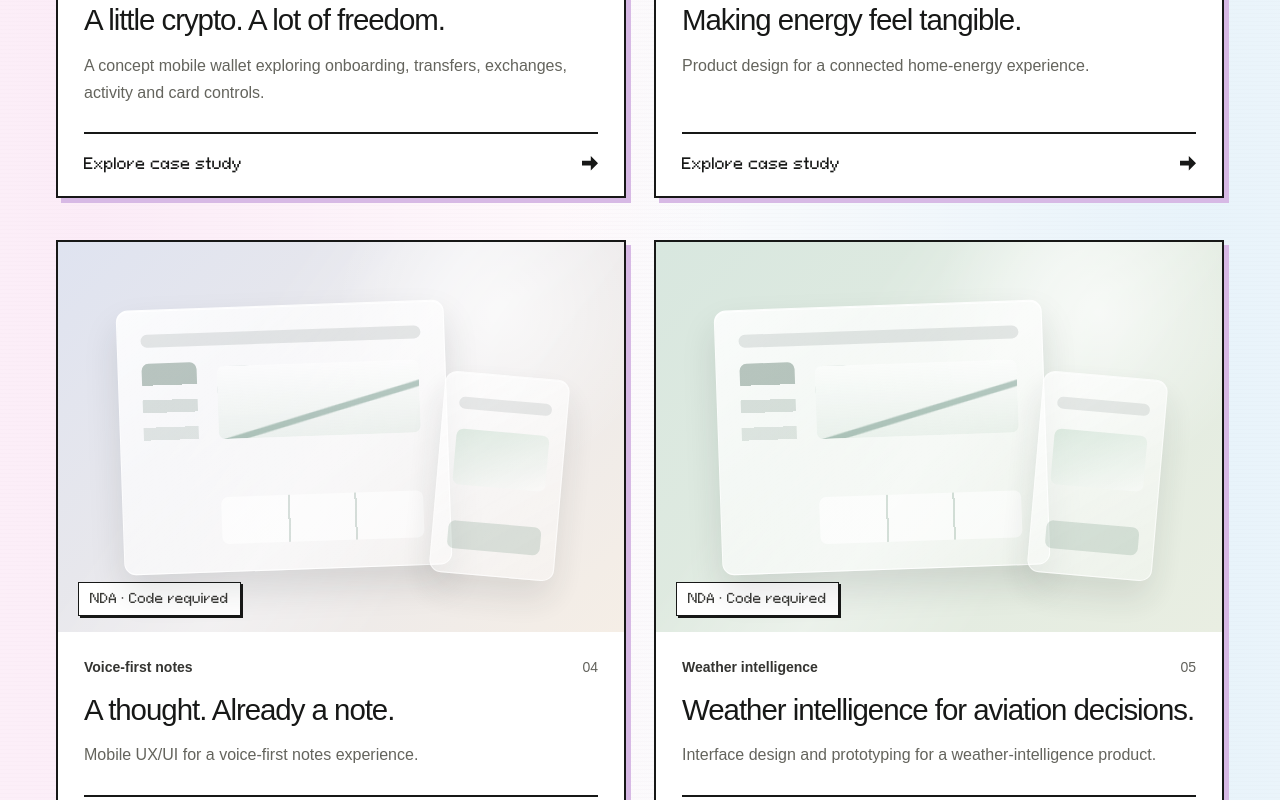
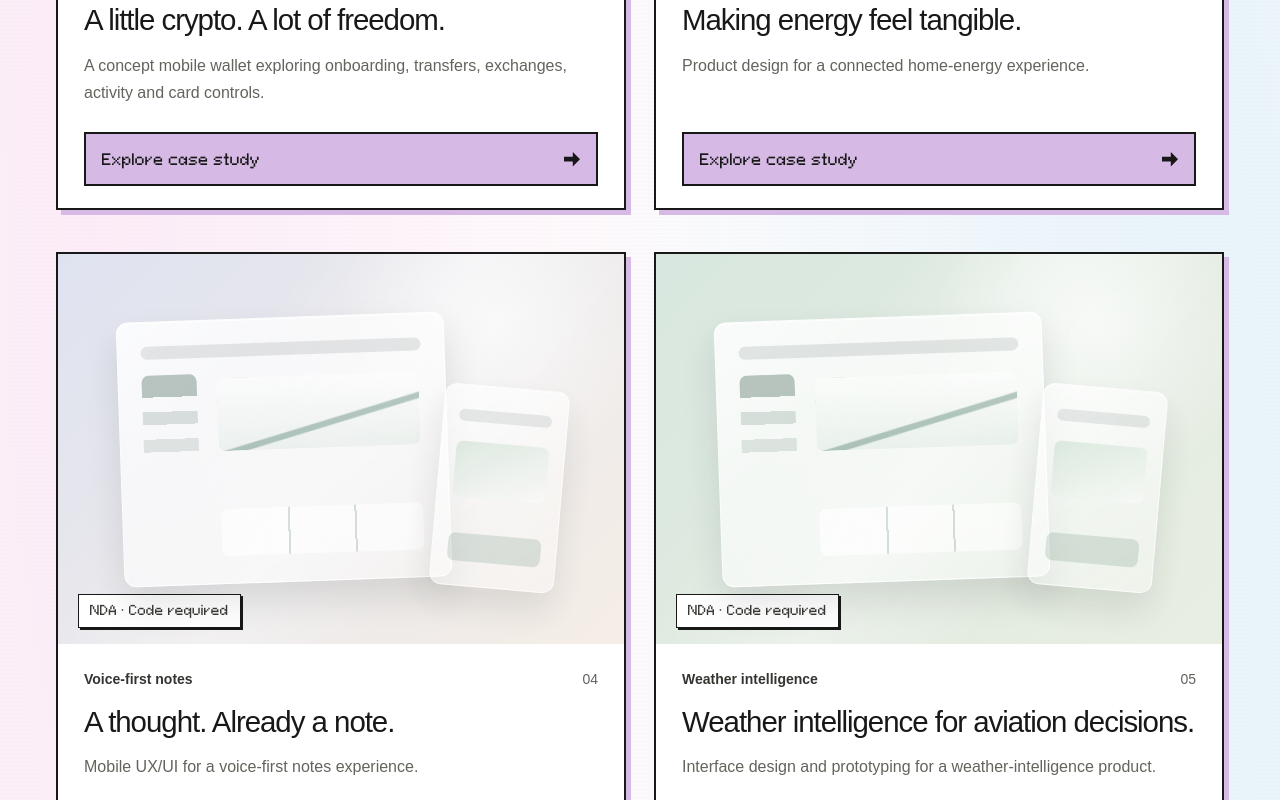
Before and after one commit to mariesanglante/marianna-portfolio, a Next.js app: page /cases in a window 1280 px wide. Shown: the part 1200-2000 px from the top of the page. Built offline with nearby package versions, Linux system fonts and the light colour scheme; no server answers.

Commit message:
Make case card CTAs pink with grey hover state

```diff
--- a/app/portfolio-polish.css
+++ b/app/portfolio-polish.css
@@ -20,7 +20,8 @@ body:has(main.archive) .archive-nav a:hover{text-decoration:none!important}
 body:has(main.archive) .archive-card{border:2px solid #171817;border-radius:0;box-shadow:5px 5px 0 #d7b9e5}
 body:has(main.archive) .archive-card:hover{border-color:#171817;box-shadow:7px 7px 0 #e89bd7}
 body:has(main.archive) .archive-card-access{border:1px solid #171817;border-radius:0;box-shadow:2px 2px 0 #171817}
-body:has(main.archive) .archive-card-action{border-top:2px solid #171817}
+body:has(main.archive) .archive-card-action{border:2px solid #171817;padding:14px 16px;background:#d7b9e5;color:#171817;transition:background .16s ease,transform .16s ease,box-shadow .16s ease}
+body:has(main.archive) .archive-card:is(:hover,:focus-visible) .archive-card-action{background:#deded8}
 body:has(main.archive) .archive-card-action>span:last-child{display:grid;place-items:center;width:16px;height:16px;font-size:0;background:currentColor;clip-path:polygon(0 35%,55% 35%,55% 5%,100% 50%,55% 95%,55% 65%,0 65%);shape-rendering:crispEdges}
 body:has(main.archive) .site-header nav .nav-contact:hover,body:has(main.archive) .archive-nav a:hover{background:#f8e3f5}
 body:has(main.archive) .case-footer{border-top:1px dashed #b9acc3;padding-top:22px}
```
